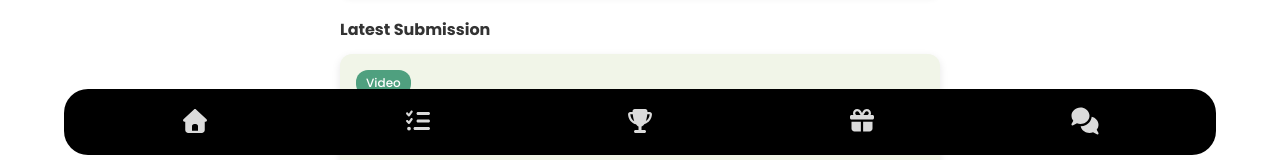
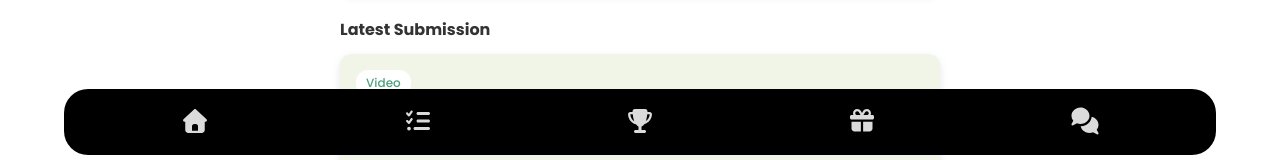
Before and after one commit to elizalsmn/CTG4-2025, a React (Create React App) app in the folder frontend/: page /HomePage in a window 1280 px wide. Shown: the part 581-741 px from the top of the page. Built offline with nearby package versions, Linux system fonts and the light colour scheme.

Commit message:
homepage adjust test

```diff
--- a/frontend/src/components/HomePage.css
+++ b/frontend/src/components/HomePage.css
@@ -14,10 +14,10 @@
   box-shadow: 0 3px 8px rgba(0,0,0,0.1);
 }
 
-.home-page .lesson-tag {
+/* .home-page .lesson-tag {
   background: #4fa07f;
   color: white;
-}
+} */
 
 /* Maybe tweak hover only for homepage */
 .home-page .lesson-card:hover {
```
